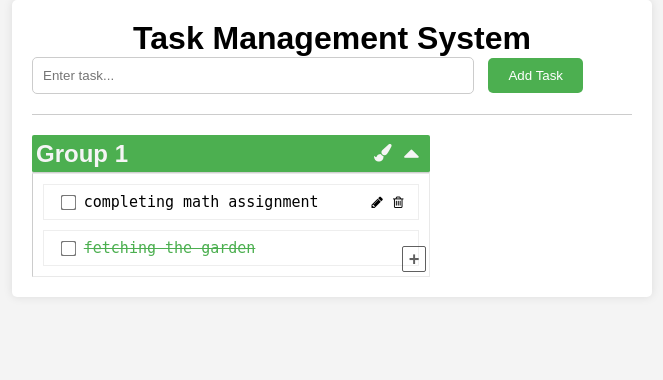
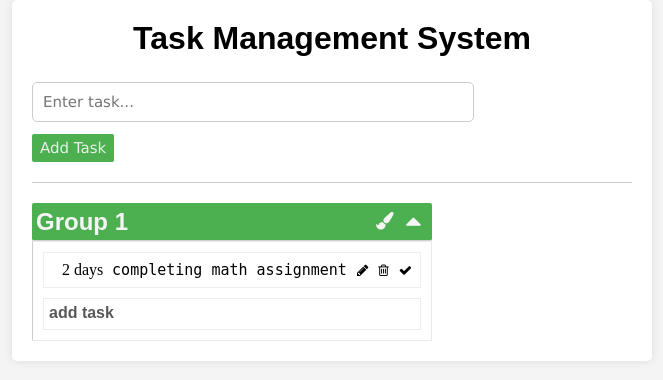
Before and after one commit to BinyamMamo/Online_task_management, a Flask app: page / in a window 1280 px wide. Shown: the top 380 px of the page, without its empty margins (308-971 px from the left). Run offline with Flask 3, Linux system fonts and the light colour scheme; some libraries are stand-ins or nearby versions.

Commit message:
first version committed

```diff
--- a/static/scripts/modals.js
+++ b/static/scripts/modals.js
@@ -1,38 +1,68 @@
-// Add this JavaScript for the modal functionality
-const addNewTaskButton = document.querySelector('#new_task');
-const taskModal = document.getElementById('taskModal');
-// var closeBtn = document.querySelector('.close');
+// // Add this JavaScript for the modal functionality
+// const addNewTaskButton = document.querySelector('#new_task');
+// const taskModal = document.getElementById('taskModal');
+// // var closeBtn = document.querySelector('.close');
 
-document.addEventListener('DOMContentLoaded', function () {
-	// closeBtn.addEventListener('click', function () {
-	// 	taskModal.style.display = 'none';
-	// });
-	addNewTaskButton.addEventListener('click', function () {
-		taskModal.style.display = 'block';
+// document.addEventListener('DOMContentLoaded', function () {
+// 	// closeBtn.addEventListener('click', function () {
+// 	// 	taskModal.style.display = 'none';
+// 	// });
+// 	addNewTaskButton.addEventListener('click', function () {
+// 		taskModal.style.display = 'block';
 
+// 	});
+
+// 	// closeBtn.addEventListener('click', function () {
+// 	// 	taskModal.style.display = 'none';
+// 	// });
+
+// 	// window.addEventListener('click', function (event) {
+// 	// 	if (event.target == taskModal) {
+// 	// 		taskModal.style.display = 'none';
+// 	// 	}
+// 	// });
+// 	document.getElementById('taskForm').addEventListener('submit', function (event) {
+// 		event.preventDefault();
+// 		var taskName = document.getElementById('taskName').value;
+// 		var deadline = document.getElementById('deadline').value;
+// 		var description = document.getElementById('description').value;
+
+// 		// Add the task to the task list or perform any other necessary action
+// 		// You can use this data to create a new task item and add it to the task list
+// 		// For brevity, the task addition logic is not included here
+// 		// You can customize this logic based on your requirements
+
+// 		// Close the modal after adding the task
+// 		taskModal.style.display = 'none';
+// 	});
+// });
+
+
+// window.addEventListener('click', function(event) {
+//   if(event.target == confirmBox) {
+//     confirmBox.style.display = 'none';
+//   }
+// });
+
+window.addEventListener('load', () => {
+	var confirmBox = document.getElementById("confirmBox");
+	var yesButton = document.getElementById("yesButton");
+	var noButton = document.getElementById("noButton");
+	// confirmBox.innerHTML = message;
+
+	yesButton.addEventListener("click", function () {
+		// User clicked "Yes"
+		confirmBox.style.display = "none";
 	});
 
-	// closeBtn.addEventListener('click', function () {
-	// 	taskModal.style.display = 'none';
-	// });
+	noButton.addEventListener("click", function () {
+		// User clicked "No"
+		confirmBox.style.display = "none";
+	});
+	// confirmBox.style.display = "none";
+});
 
-	// window.addEventListener('click', function (event) {
-	// 	if (event.target == taskModal) {
-	// 		taskModal.style.display = 'none';
-	// 	}
-	// });
-	document.getElementById('taskForm').addEventListener('submit', function (event) {
-		event.preventDefault();
-		var taskName = document.getElementById('taskName').value;
-		var deadline = document.getElementById('deadline').value;
-		var description = document.getElementById('description').value;
-
-		// Add the task to the task list or perform any other necessary action
-		// You can use this data to create a new task item and add it to the task list
-		// For brevity, the task addition logic is not included here
-		// You can customize this logic based on your requirements
-
-		// Close the modal after adding the task
-		taskModal.style.display = 'none';
-	});
-});
+function modifySize(container) {
+	container.style.height = 'auto';
+	container.style.height = container.scrollHeight + 'px';
+}
--- a/static/styles/header.css
+++ b/static/styles/header.css
@@ -24,7 +24,7 @@ form {
 	margin-bottom: 20px;
 }
 
-input[type="text"] {
+input[type="text"]#taskInput {
 	width: 70%;
 	padding: 10px;
 	margin-right: 10px;
@@ -32,15 +32,17 @@ input[type="text"] {
 	border-radius: 5px;
 }
 
-#new_task {
+.add-task {
+	font-family: sans-serif;
 	padding: 10px 20px;
 	background-color: #4caf50;
 	color: #fff;
 	border: none;
 	border-radius: 5px;
 	cursor: pointer;
+	border: none !important;
 }
 
-#new_task:hover {
+.add-task:hover {
 	background-color: #45a049;
 }
--- a/static/styles/modals.css
+++ b/static/styles/modals.css
@@ -1,6 +1,6 @@
 /* Add this CSS for the modal */
-.modal {
-	/* display: block; */
+.task-modal {
+	display: block;
 	position: fixed;
 	z-index: 1;
 	left: 0;
@@ -11,18 +11,20 @@
 	background-color: rgba(0, 0, 0, 0.5);
 }
 
-.modal-content {
+.task-modal-content {
 	background-color: #fefefe;
 	margin: 15% auto;
 	padding: 20px;
 	border: 1px solid #888;
-	width: 80%;
+	/* width: 80%; */
+	max-width: fit-content;
 	border-radius: 5px;
 	position: relative;
+	z-index: 2;
 }
 
 .close {
-	color: #aaa;
+	color: #777;
 	float: right;
 	font-size: 28px;
 	font-weight: bold;
@@ -30,7 +32,149 @@
 
 .close:hover,
 .close:focus {
-	color: black;
+	color: #444;
 	text-decoration: none;
 	cursor: pointer;
 }
+
+.taskForm {
+	margin-top: 25px;
+	display: block;
+	position: relative;
+}
+
+.taskForm * {
+	display: block;
+	position: relative;
+	margin: 12PX 0;
+	padding: 5px;
+	width: 85%;
+	color: #777;
+	font-size: 15px;
+	font-family: Verdana, Geneva, Tahoma, sans-serif;
+	outline: none;
+	border: 1px solid #777;
+	border-radius: 2px;
+	border-color: #aaa;
+}
+
+select:first-child {
+	opacity: 0.85;
+	color: red;
+}
+
+.taskForm input:focus, .taskForm textarea:focus {
+	/* font-family: 'Courier New', Courier, monospace; */
+	padding: 8px;
+	color: #555;
+}
+
+.text-input {
+	all: unset;
+	margin: 0;
+	padding: 0;
+	display: block;
+	position: relative;
+}
+
+.taskForm .text-input label {
+	all: unset;
+	display: block;
+	position: absolute;
+	font-size: 15px;
+	left: 0;
+	top: 0;
+	z-index: 5;
+	padding: 5px;
+	color: #777;
+	pointer-events: none; /* makes the label not clickable just like it does not exist */
+	transition: 0.1s;
+}
+
+.taskForm .text-input input:focus ~ label,
+.taskForm .text-input input:valid ~ label {
+	transition: 0.1s;
+	font-size: 10px;
+}
+
+.taskForm .text-input input:focus,
+.taskForm .text-input input:valid {
+	padding-top: 18px;
+	padding-left: 10px;
+}
+
+.taskForm textarea {
+	font-size: 14px;
+	overflow: hidden;
+	resize: none;
+	height: auto;
+	max-height: 500px;
+}
+
+.taskForm input[type='datetime-local'] {
+	color: #aaa;
+}
+
+.taskForm input[type='datetime-local']:focus {
+	color: #555;
+}
+
+.taskForm button {
+	width: max-content;
+	padding: 5px 8px;
+}
+
+#confirmBox {
+	position: fixed;
+	top: 50%;
+	left: 50%;
+	transform: translate(-50%, -50%);
+	background-color: white;
+	padding: 20px;
+	border-radius: 5px;
+	box-shadow: 0 0 10px rgba(0, 0, 0, 0.5);
+	width: max-content;
+}
+
+#confirmBox p {
+	margin: 0 0 10px;
+	font-size: 1.05em;
+}
+
+#confirmBox button {
+	display: inline-block;
+	margin: 0 auto;
+	padding: 3px 8px;
+	border: none;
+	border: 1px solid #444;
+	border-radius: 5px;
+	background: none;
+	color: #444;
+	font-family: Verdana, Geneva, Tahoma, sans-serif;
+	/* font-weight: bold; */
+	cursor: pointer;
+	transition: background-color 0.3s ease-in-out;
+	margin-right: 10px;
+}
+
+#confirmBox button:hover {
+	opacity: 0.7;
+}
+
+button.add-task {
+	color: #eee;
+	font-family: 'Lucida Sans', 'Lucida Sans Regular', 'Lucida Grande', 'Lucida Sans Unicode', Geneva, Verdana, sans-serif;
+}
+
+.trash-bin {
+	padding: 15px;
+	font-size: 24px;
+	position: fixed;
+	bottom: 25px;
+	right: 25px;
+	border-radius: 50%;
+	color: rgb(76,174,15);
+	width: 15px;
+	height: 25px;
+	border-color: rgb(76,174,15);
+}
--- a/static/styles/section.css
+++ b/static/styles/section.css
@@ -11,14 +11,19 @@
 	border-top: none;
 }
 
-.item {
+.item, .item-more {
 	display: flex;
 	margin: 10px;
 	border: 1px solid #eee;
 	padding: 8px;
 }
 
-.item * {
+.item-more {
+	padding: 0;
+	position: relative;
+}
+
+.item *, .item-more * {
 	margin-left: 5px;
 	cursor: pointer;
 	display: inline-block;
@@ -26,16 +31,14 @@
 	background: none;
 	position: relative;
 }
+
 .item label {
+	position: relative;
 	display: flex;
 	width: 85%;
 	align-items: center;
 	cursor: pointer;
 	user-select: none;
-}
-
-.item label input {
-	transform: scale(1.2);
 }
 
 .item label span {
@@ -44,6 +47,67 @@
 }
 
 
+.item-more span {
+	display: inline-block;
+	position: absolute;
+	pointer-events: none;
+	white-space: nowrap;
+	overflow: hidden;
+	margin: 5px;
+	font: 17px;
+	font-weight: 550;
+	left: 0;
+	transition: 0.75s;
+	opacity: 0.65;
+}
+
+.item-more button {
+	display: none;
+	opacity: 0;
+	transition: 1s;
+}
+
+.item-more input:focus ~ button {
+	/* display: block; */
+	margin-right: 10px;
+	transition: 0.5s;
+	opacity: 1;
+	display: block;
+	/* left: 50%; */
+}
+
+.item-more input:valid ~ button {
+	opacity: 1;
+	display: block;
+}
+
+.item-more input:focus ~ span {
+	left: 100%;
+	transform: translateX(calc(-100% - 7px));
+	z-index: 5;
+	opacity: 0;
+	display: none;
+}
+
+.item-more input:valid ~ span {
+	opacity: 0;
+	display: none;
+}
+
+.item-more input, .item-more input:focus {
+	border: none;
+	outline: none;
+}
+
+.item-more input {
+	display: block;
+	position: relative;
+	width: 78%;
+	font-family: monospace;
+	font-size: 15px;
+	padding: 6px;
+	z-index: 2;
+}
 
 .add_task {
 	position: absolute;
@@ -63,11 +127,6 @@
 .add_task:hover {
 	opacity: 1;
 	font: bolder 15px monospace;
-}
-
-.done {
-	text-decoration: line-through;
-	color: #4caf50;
 }
 
 .group-header {
--- a/templates/index.html
+++ b/templates/index.html
@@ -1,5 +1,6 @@
 <!DOCTYPE html>
 <html lang="en">
+
 <head>
 	<meta charset="UTF-8">
 	<meta name="viewport" content="width=device-width, initial-scale=1.0">
@@ -12,52 +13,80 @@
 	<link rel="stylesheet" href="https://cdnjs.cloudflare.com/ajax/libs/font-awesome/4.7.0/css/font-awesome.min.css">
 	<script src="https://code.jquery.com/jquery-3.2.1.min.js"></script>
 </head>
+
 <body>
 	<div class="container">
 		<h1>Task Management System</h1>
-    <form id="taskForm">
+		<form class="taskForm">
 			<input type="text" id="taskInput" placeholder="Enter task...">
-      <button id="new_task" type="submit">Add Task</button>
+			<button id="new_task" class="add-task" type="submit">Add Task</button>
 		</form>
 		<div id="taskList">
 			<div class="group">
 				<div class="group-header">
 					<input class="group-title" value="Group 1" onclick="this.readOnly=false;" readonly />
-				<button class="group-clr"><i class="fa fa-paint-brush" onclick="this.querySelector('input').click()" aria-hidden="true"><input type="color" oninput="this.parentElement.parentElement.parentElement.style.backgroundColor=this.value" /></i></button>
-				<button class="collapse-btn" onclick="collapse(this)"><i class="fa fa-caret-down" aria-hidden="true"></i></button>
+					<button class="group-clr"><i class="fa fa-paint-brush" onclick="this.querySelector('input').click()"
+							aria-hidden="true"><input type="color"
+								oninput="this.parentElement.parentElement.parentElement.style.backgroundColor=this.value" /></i></button>
+					<button class="collapse-btn" onclick="collapse(this)"><i class="fa fa-caret-down"
+							aria-hidden="true"></i></button>
 				</div>
 				<div class="group-body" style="display: block;">
 						<div class="item">
 							<label class="label">
-						<input type="checkbox"> <span>completing math assignment</span>
+								<button style="font: 16px bolder;">2 days</button> <span>completing math assignment</span>
 							</label>
-					<button class="edit-item"><i class="fa fa-pencil"></i></button>
-					<button class="edit-delete"><i class="fa fa-trash-o"></i></button>
+							<button class="edit-tem"><i class="fa fa-pencil"></i></button>
+							<button class="delete-item" onclick="request('Are u sure u want to delete this?', ()=>{this.parentElement.style.display='none'})"><i
+									class="fa fa-trash-o"></i></button>
+							<button class="check-item" onclick="request('finished this task?', ()=>{
+								this.parentElement.querySelector('.label').style.textDecoration='line-through'})"><i class="fa fa-check"></i></button>
+							<!-- <button class="check-item"><i class="fa fa-check-square-o"></i></button> -->
 						</div>
-				<div class="item">
-					<label class="label">
-						<input type="checkbox"> <span class="done">fetching the garden</span>
-					</label>
+
+						<div class="item-more">
+							<input type="text" required> <span>add task</span>
+							<button class="edit-item">
+								<i class="fa fa-pencil" aria-hidden="true"></i>
+							</button>
+							<button class="delete-item" onclick="request('Are u sure u want to delete this?', ()=>{this.parentElement.style.display='none'})"><i
+									class="fa fa-check"></i></button>
 						</div>
-				<button class="add_task" type="submit">+</button>
+
+					<button class="add_task" type="submit" style="display: none;">+</button>
 				</div>
 			</div>
 		</div>
 	</div>
 
-
-
-  <div id="taskModal" class="modal" style="display: none;">
-    <div class="modal-content">
-      <span class="close">&times;</span>
+	<div id="confirmBox" style="display: none;">
+		<p>Do you want to proceed?</p>
+		<button id="yesButton">Yes</button>
+		<button id="noButton">No</button>
+	</div>
+	<div id="taskModal" class="task-modal" style="display: none;">
+		<div class="task-modal-content">
+			<span class="close" onclick="$('#taskModal').css('display', 'none');">&times;</span>
 			<h2>Add New Task</h2>
-      <form id="taskForm">
-        <input type="text" id="taskName" placeholder="Task Name" required>
-        <input type="datetime-local" id="deadline" required>
-        <textarea id="description" placeholder="Task Description"></textarea>
-        <button type="submit">Add Task</button>
+			<form class="taskForm">
+				<div class="text-input">
+					<input type="text" required>
+					<label class="placeholder">Title</label>
+				</div>
+				<select name="group">
+					<option value="none" disabled selected> Select Group</option>
+					<option value="group1" name="group">Group 1: School Assignment</option>
+					<option value="group2" name="group">Group 2: Online chores</option>
+					<option value="group3" name="group">Group 3: Others</option>
+					<option value="add" name="group">+ add group</option>
+				</select>
+				<input type="datetime-local" id="deadline" onclick="this.value=(new Date()).toISOString().slice(0,16)" required>
+				<textarea id="description" placeholder="Task Description" oninput="modifySize(this)"></textarea>
+				<button type="submit" class="add-task">Add Task</button>
 			</form>
 		</div>
+
 	</div>
 </body>
+
 </html>
```
Also changed, not shown: static/scripts/script.js (+36 -0 lines), templates/html.html (added, +46 -0 lines). Lines whose indentation alone changed are shown as unchanged.
